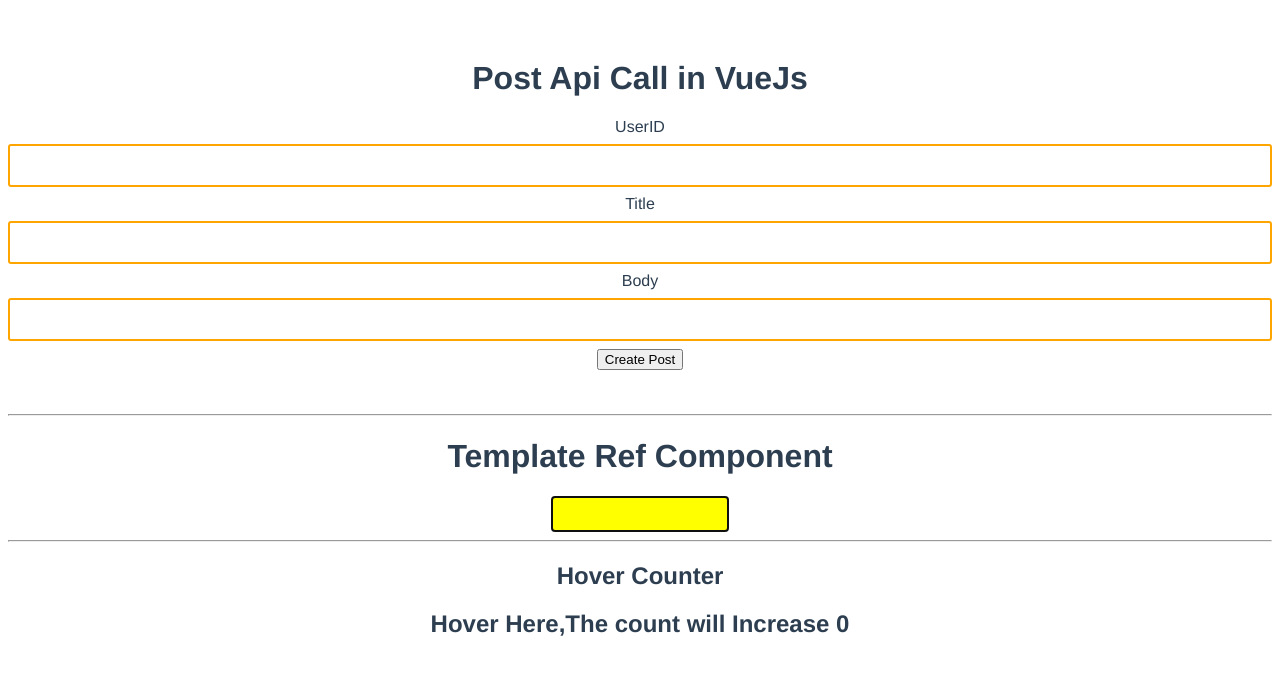
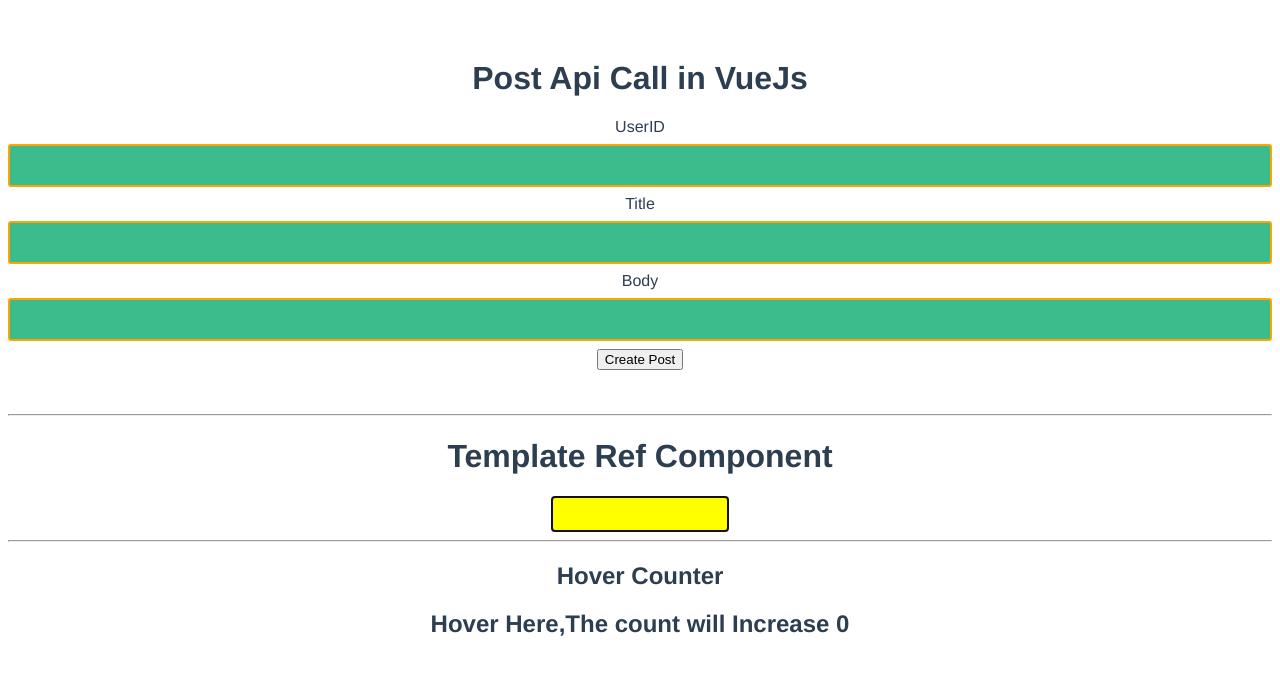
Before and after one commit to ashoksrt-248/Post-Api-Vue, a Vue app: page / in a window 1280 px wide. Shown: the top 674 px of the page. Built offline with nearby package versions, Linux system fonts and the light colour scheme.

Commit message:
styles added

```diff
--- a/src/components/PostApi.vue
+++ b/src/components/PostApi.vue
@@ -49,6 +49,8 @@ import axios from "axios"
   box-sizing: border-box;
   border: 2px solid orange;
   border-radius: 3px;
+  background-color: #3CBC8D;
+  color: white;
 }
 
 </style>
--- a/src/components/TemplateRef.vue
+++ b/src/components/TemplateRef.vue
@@ -20,6 +20,5 @@
   width: 170px;
   height: 30px;
   color: brown;
-
 }
 </style>
```
